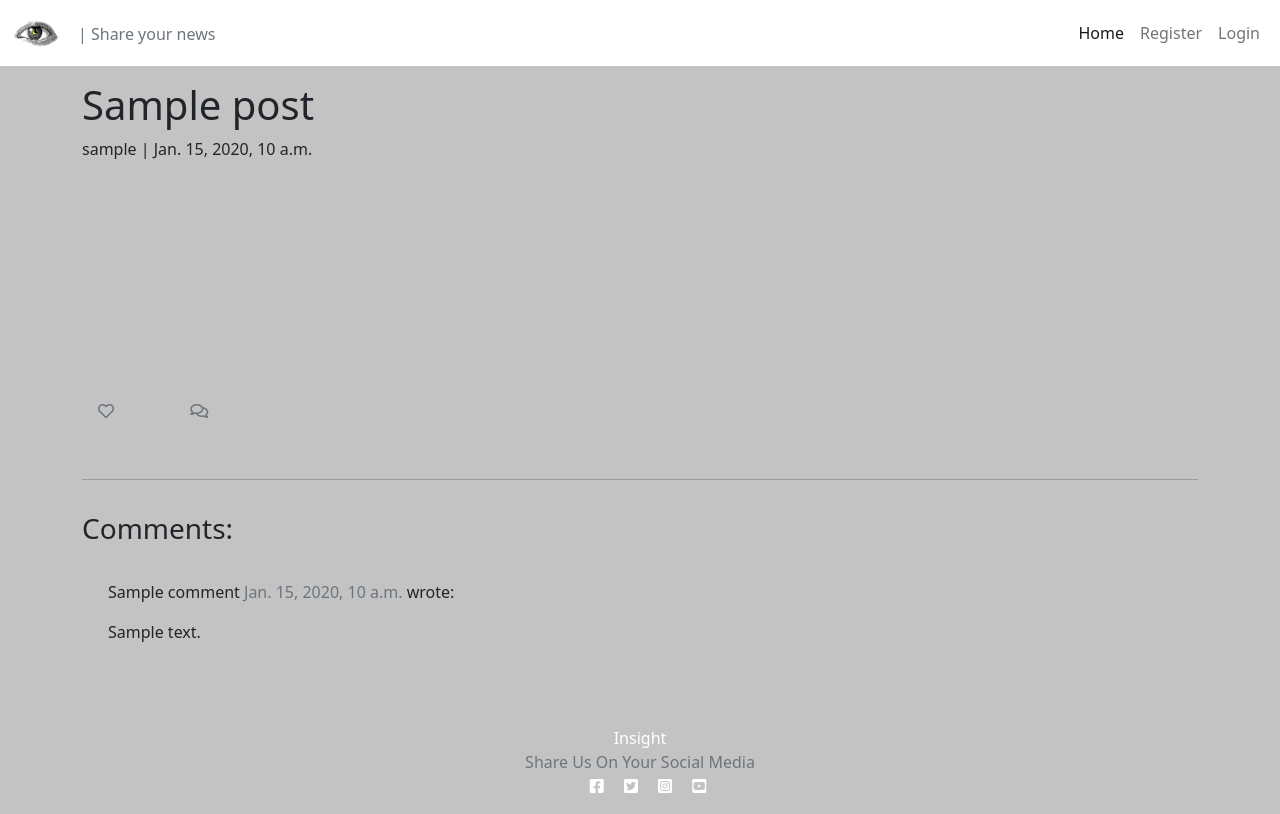
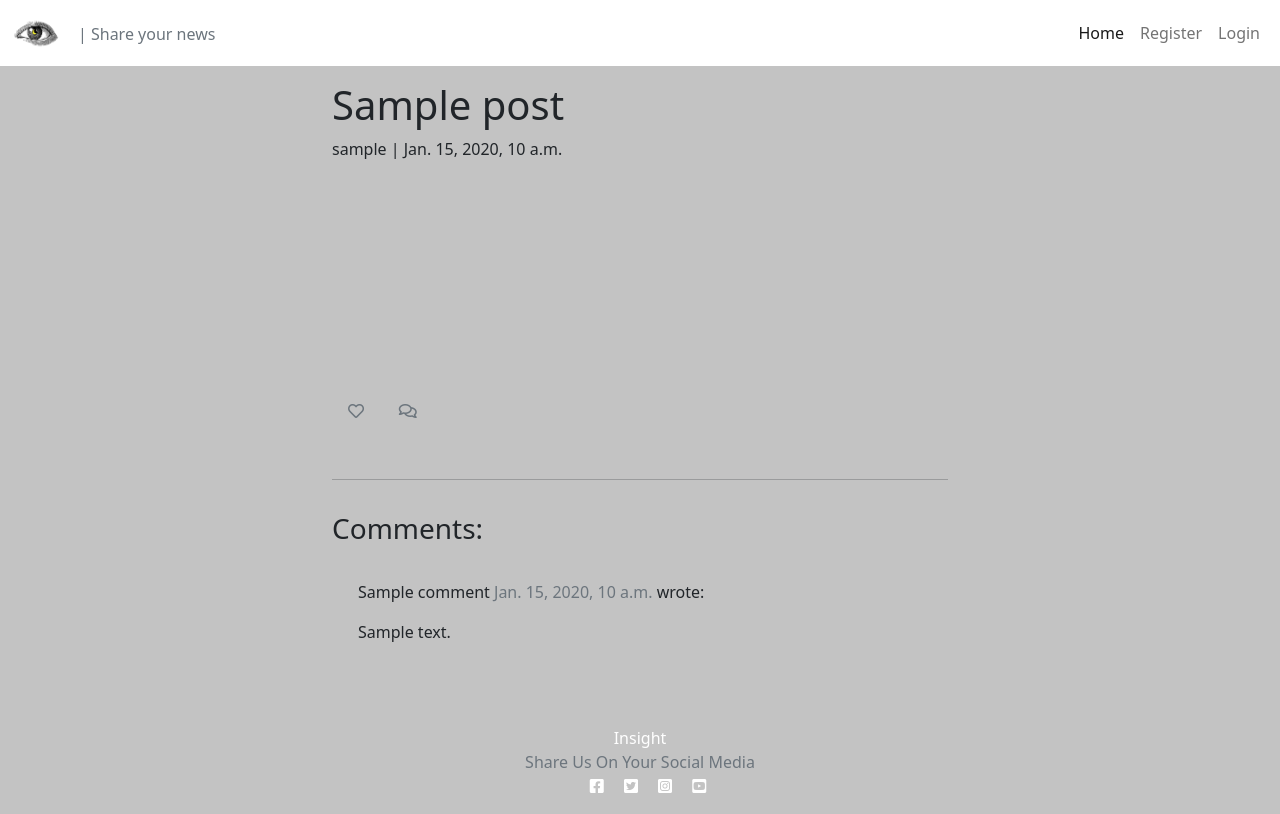
Before and after one commit to Code-Institute-Submissions/SeanTangney-insight_SepResub, a Django app: a page that uses templates/base.html in a window 1280 px wide. Run offline with Django 4.2, Linux system fonts and the light colour scheme; tables that the repository leaves empty hold one stand-in row (values such as "Sample post").

Commit message:
Center content on post_detail.html

```diff
--- a/static/css/style.css
+++ b/static/css/style.css
@@ -30,6 +30,19 @@ body {
 
 .masthead-image {
     position: relative;
+}
+
+/* Post Detail */
+
+.post-detail-card {
+    width: 50vw;
+    margin: 0 25vw;
+}
+
+.post-image {
+    width: 80%;
+    margin: 0 10%;
+    padding: 0;
 }
 
 /* Sign In Page */
--- a/templates/base.html
+++ b/templates/base.html
@@ -34,7 +34,7 @@
                 <a class="navbar-brand" href="{% url 'home' %}">
                     <img src="static/css/images/insight_logo_opaque.png" width="50" height="40" alt="Insight Logo">
                 </a>
-                <span class="navbar-text text-muted justify-content-md-right">
+                <span class="navbar-text text-muted justify-content-md-right d-none d-sm-block ">
                     <p class="nav-slogan">| Share your news</p>
                 </span>
             </div>
--- a/templates/post_detail.html
+++ b/templates/post_detail.html
@@ -1,7 +1,7 @@
 {% extends 'base.html' %} {% block content %}
-
+<div class="post-detail-card">
     <div class="masthead">
-    <div class="container justify-content-center">
+        <div class="container">
             <div class="row g-0">
                 <div class="col-md-6 masthead-text">
                     <!-- Post title -->
@@ -9,7 +9,7 @@
                     <p class="post-subtitle">{{ post.author}} | {{ post.created_on }}</p>
                 </div>
             </div>
-        <div class="d-none d-md-block col-md-6 masthead-image">
+            <div class="d-none d-md-block col-md-6 masthead-image post-image">
                 {% if "placeholder" in post.featured_image.url %}
                 {% else %}
                 <img src="{{ post.featured_image.url }}" width="100%">
@@ -72,5 +72,6 @@
             </div>
         </div>
     </div>
+</div>
 
 {% endblock content %}
```
Lines whose indentation alone changed are shown as unchanged.
